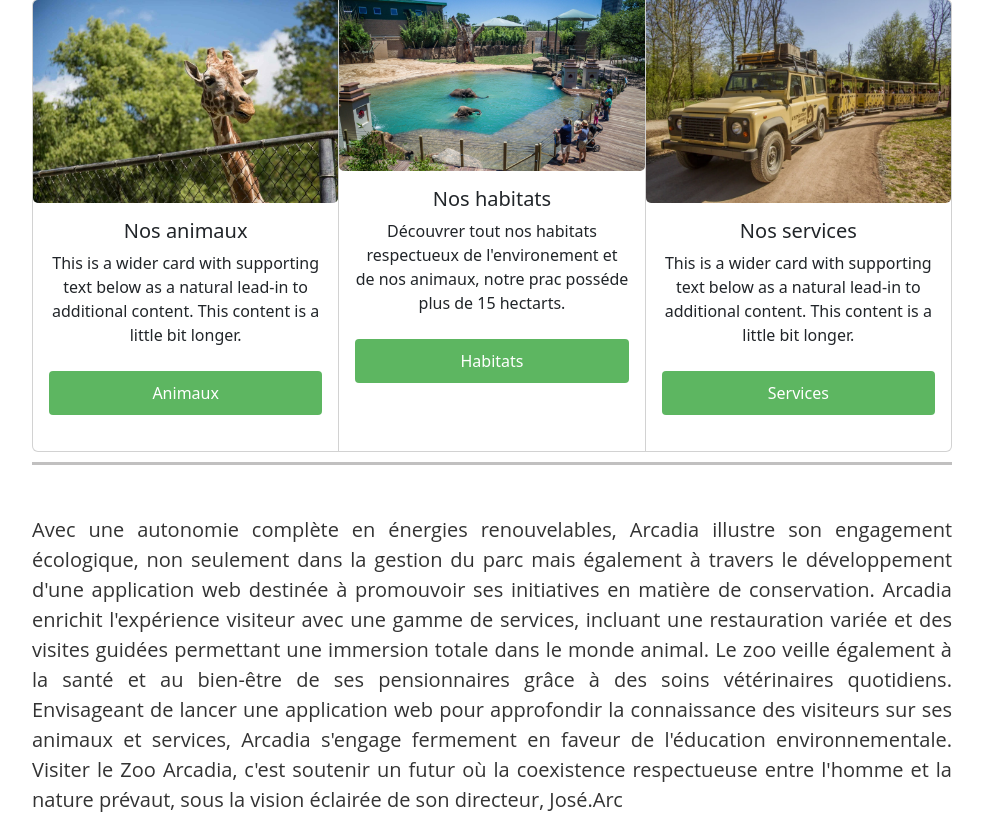
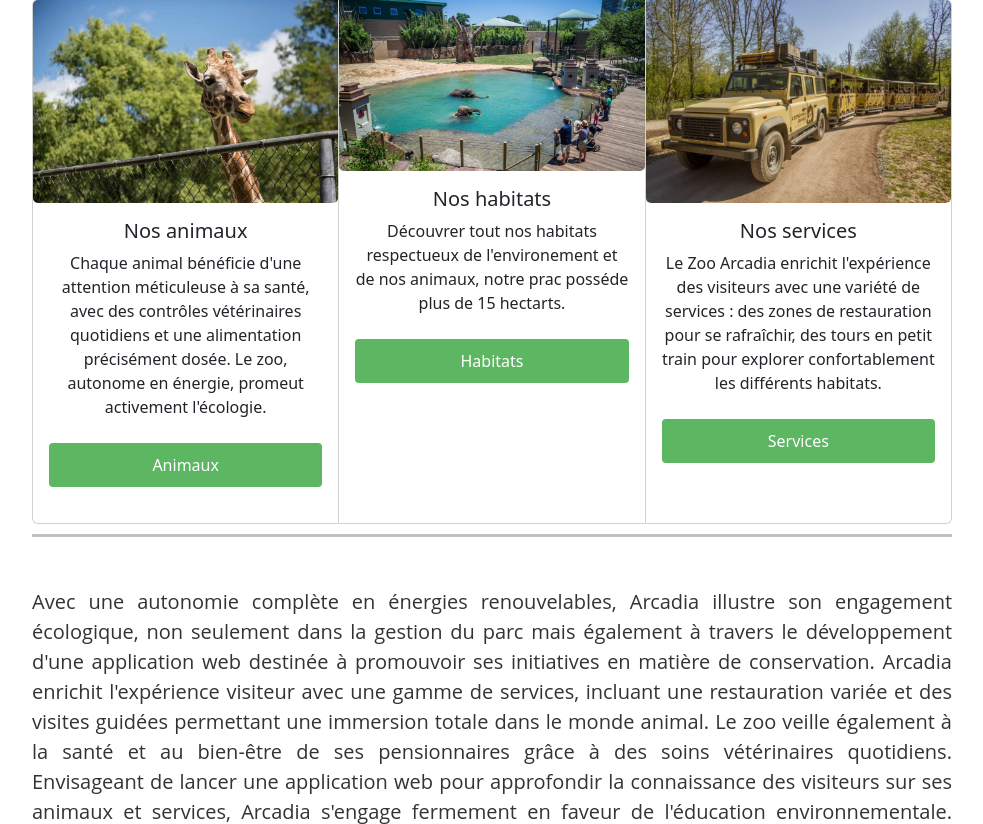
Before and after one commit to Ameut/Arcadia_zoo, a Django app: page / in a window 1280 px wide. Shown: the part 999-1823 px from the top of the page, without its empty margins (148-1131 px from the left). Run offline with Django 4.2, Linux system fonts and the light colour scheme; data comes from the database, SQL or seed files in the repository; some libraries are stand-ins or nearby versions.

Commit message:
mise a jour texte

```diff
--- a/liste/templates/liste/index.html
+++ b/liste/templates/liste/index.html
@@ -127,7 +127,7 @@
                   <img src="{% static 'liste/images/giraf.jpg' %}" class="card-img-top" alt="animaux">
                   <div class="card-body">
                     <h5 class="card-title">Nos animaux</h5>
-                    <p class="card-text">This is a wider card with supporting text below as a natural lead-in to additional content. This content is a little bit longer.</p>
+                    <p class="card-text">Chaque animal bénéficie d'une attention méticuleuse à sa santé, avec des contrôles vétérinaires quotidiens et une alimentation précisément dosée. Le zoo, autonome en énergie, promeut activement l'écologie.</p>
                     <a href="liste/animaux" class="button2-link">
                       <button class="button2">Animaux</button>
                   </a>
@@ -147,7 +147,7 @@
                   <img src="{% static 'liste/images/train2.webp' %}" class="card-img-top" alt="train">
                   <div class="card-body">
                       <h5 class="card-title">Nos services</h5>
-                      <p class="card-text">This is a wider card with supporting text below as a natural lead-in to additional content. This content is a little bit longer.</p>
+                      <p class="card-text">Le Zoo Arcadia enrichit l'expérience des visiteurs avec une variété de services : des zones de restauration pour se rafraîchir, des tours en petit train pour explorer confortablement les différents habitats.</p>
                       <a href="liste/service" class="button2-link">
                         <button class="button2">Services</button>
                     </a>
```
